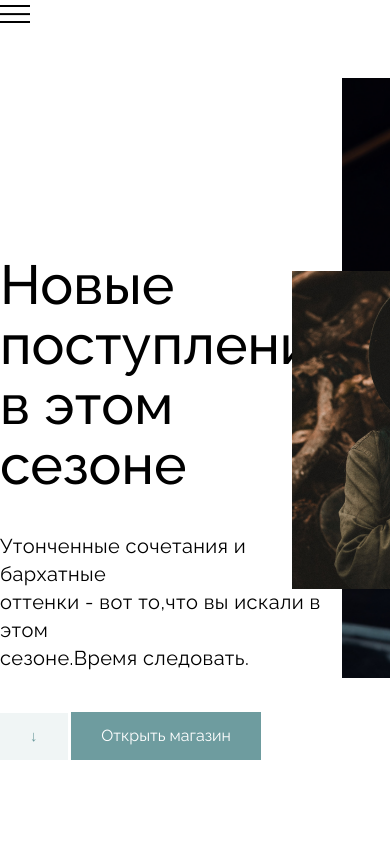
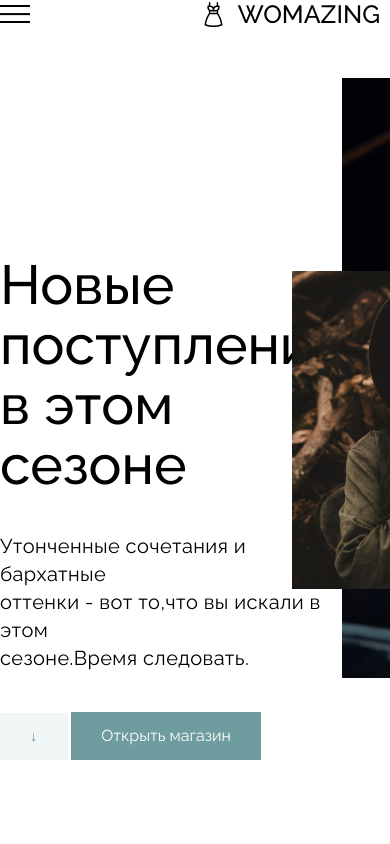
Before and after one commit to tima111333/woomazing, a website: page index.html in a window 390 px wide. Shown: the top 844 px of the page. Drawn offline with Linux system fonts and the light colour scheme.

Commit message:
дорабатываю бургер

```diff
--- a/css/style.css
+++ b/css/style.css
@@ -609,9 +609,13 @@ ul {
 
 @media(max-width:840px){
     .nav__logo{
+        position: fixed;
+        top: 0;
+        right: 0;
+        margin-right: 10px;
+        font-size: 25px;
+
         display: flex;
-        justify-content: right;
-        left: 0;
     }
     .navigation{
       position: fixed;
```
